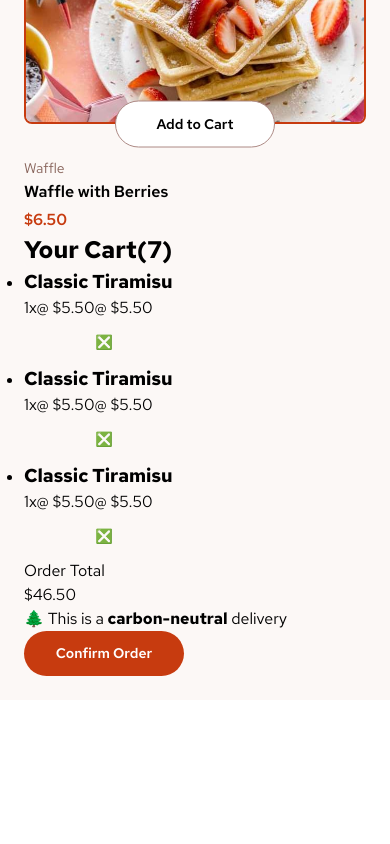
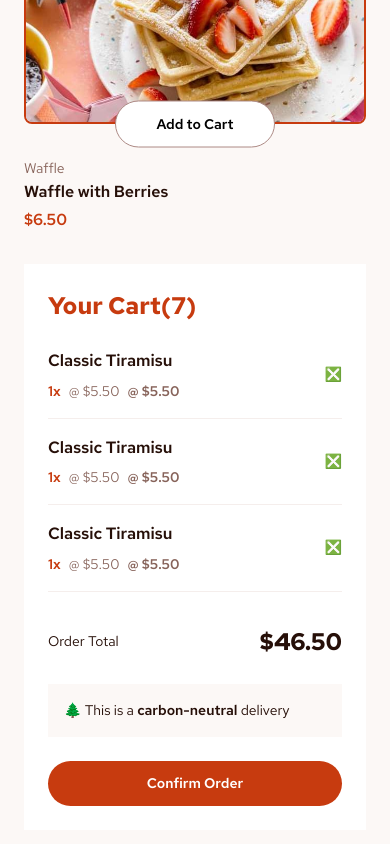
Before and after one commit to simeon2002/FEM-product-list-with-cart, a React (Create React App) app: page / in a window 390 px wide. Shown: the part 2094-2938 px from the top of the page. Before the commit the page ends 2794 px from the top, so only its background shows below. Built offline with nearby package versions, Linux system fonts and the light colour scheme.

Commit message:
Style cart component for mobile view

```diff
--- a/src/App.js
+++ b/src/App.js
@@ -53,11 +53,7 @@ function Cart() {
   return (
     <aside className="cart">
       <h2 className="cart__title">Your Cart(7)</h2>
-      <ul className="cart__items-list">
-        <CartItem>Classic Tiramisu</CartItem>
-        <CartItem>Classic Tiramisu</CartItem>
-        <CartItem>Classic Tiramisu</CartItem>
-      </ul>
+      <CartList />
       <div className="cart__total-container">
         <p>Order Total</p>
         <p className="cart__total">$46.50</p>
@@ -69,6 +65,19 @@ function Cart() {
       </div>
       <Button className="btn--primary">Confirm Order</Button>
     </aside>
+  );
+}
+
+function CartList() {
+  return (
+    <ul className="cart__items-list">
+      <CartItem>Classic Tiramisu</CartItem>
+      <div className="cart__divider"></div>
+      <CartItem>Classic Tiramisu</CartItem>
+      <div className="cart__divider"></div>
+      <CartItem>Classic Tiramisu</CartItem>
+      <div className="cart__divider"></div>
+    </ul>
   );
 }
 
--- a/src/styles.css
+++ b/src/styles.css
@@ -95,6 +95,7 @@ body {
     "Helvetica Neue",
     sans-serif;
   font-size: var(--fs-400);
+  color: var(--clr-rose-900);
   line-height: 1.5;
 }
 
@@ -106,6 +107,10 @@ body {
 .app-container {
   padding: var(--space-300);
   background-color: var(--clr-rose-50);
+}
+
+.category {
+  margin-bottom: var(--space-400);
 }
 
 .category__title {
@@ -122,6 +127,90 @@ body {
 
 .category-item {
   list-style: none;
+}
+
+/* CART SECTION */
+.cart {
+  padding: var(--space-300);
+  background-color: var(--clr-white);
+}
+
+.cart__title {
+  font-size: var(--fs-700);
+  color: var(--clr-red);
+  margin-bottom: var(--space-300);
+}
+
+.cart__items-list {
+  display: flex;
+  flex-direction: column;
+  gap: var(--space-200);
+  list-style: none;
+  margin-bottom: var(--space-400);
+}
+
+.cart__divider {
+  height: 1px;
+  width: 100%;
+  background: var(--clr-rose-100);
+}
+
+.cart-item {
+  display: flex;
+  align-items: center;
+}
+
+.cart-item__details {
+  margin-right: auto;
+  font-size: var(--fs-300);
+}
+
+.cart-item__title {
+  font-weight: var(--fw-semi-bold);
+  margin-bottom: var(--space-100);
+}
+
+.cart-item__count {
+  color: var(--clr-red);
+  font-weight: var(--fw-semi-bold);
+}
+
+.cart-item__count,
+.cart-item__price {
+  margin-right: var(--space-100);
+}
+
+.cart-item__price,
+.cart-item__price-total {
+  color: var(--clr-rose-500);
+}
+
+.cart-item__price-total {
+  font-weight: var(--fw-semi-bold);
+}
+
+.cart__total-container {
+  display: flex;
+  align-items: center;
+  font-size: var(--fs-300);
+  margin-bottom: var(--space-300);
+}
+
+.cart__total {
+  font-size: var(--fs-700);
+  font-weight: var(--fw-bold);
+  margin-left: auto;
+}
+
+.cart__carbon-message {
+  background-color: var(--clr-rose-50);
+  padding: var(--space-200);
+  font-size: var(--fs-300);
+  margin-bottom: var(--space-300);
+}
+
+.cart__carbon-message strong {
+  font-weight: var(--fw-semi-bold);
 }
 
 /********************************************/
@@ -174,6 +263,7 @@ body {
 .btn--primary {
   background-color: var(--clr-red);
   color: var(--clr-white);
+  width: 100%;
 }
 
 .btn--add-to-cart {
@@ -185,6 +275,10 @@ body {
   border: 1px solid var(--clr-rose-400);
   background-color: var(--clr-white);
 }
+
+.btn--remove {
+  width: auto;
+}
 /********************************************/
 /* UTILITY / HELPER CLASSES */
 /********************************************/
```
